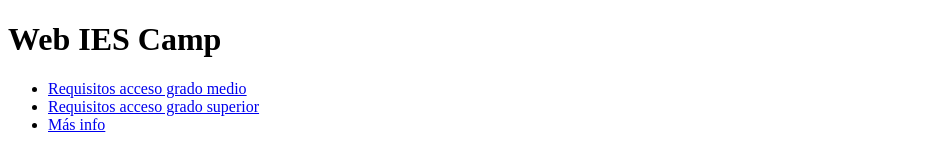
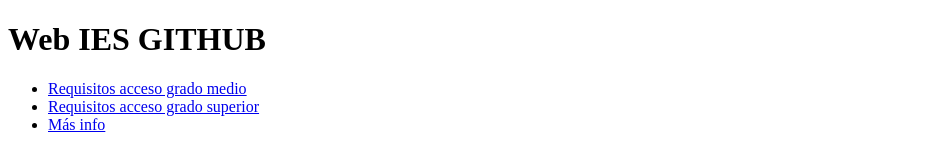
Before and after one commit to JessicaGarridoPeralta/MiPrimeraWebHTML, a plain HTML site: page gradosuperior.html in a window 1280 px wide. Shown: the top 157 px of the page, without its empty margins (0-928 px from the left). Drawn offline with Linux system fonts and the light colour scheme.

Commit message:
Update gradosuperior.html

```diff
--- a/gradosuperior.html
+++ b/gradosuperior.html
@@ -9,7 +9,7 @@
 
 <body>
     <header>
-        <h1>Web IES Camp</h1>
+        <h1>Web IES GITHUB</h1>
         <nav>
             <ul>
                 <li><a href= "gradomedio.html">Requisitos acceso grado medio</a></li>
```
